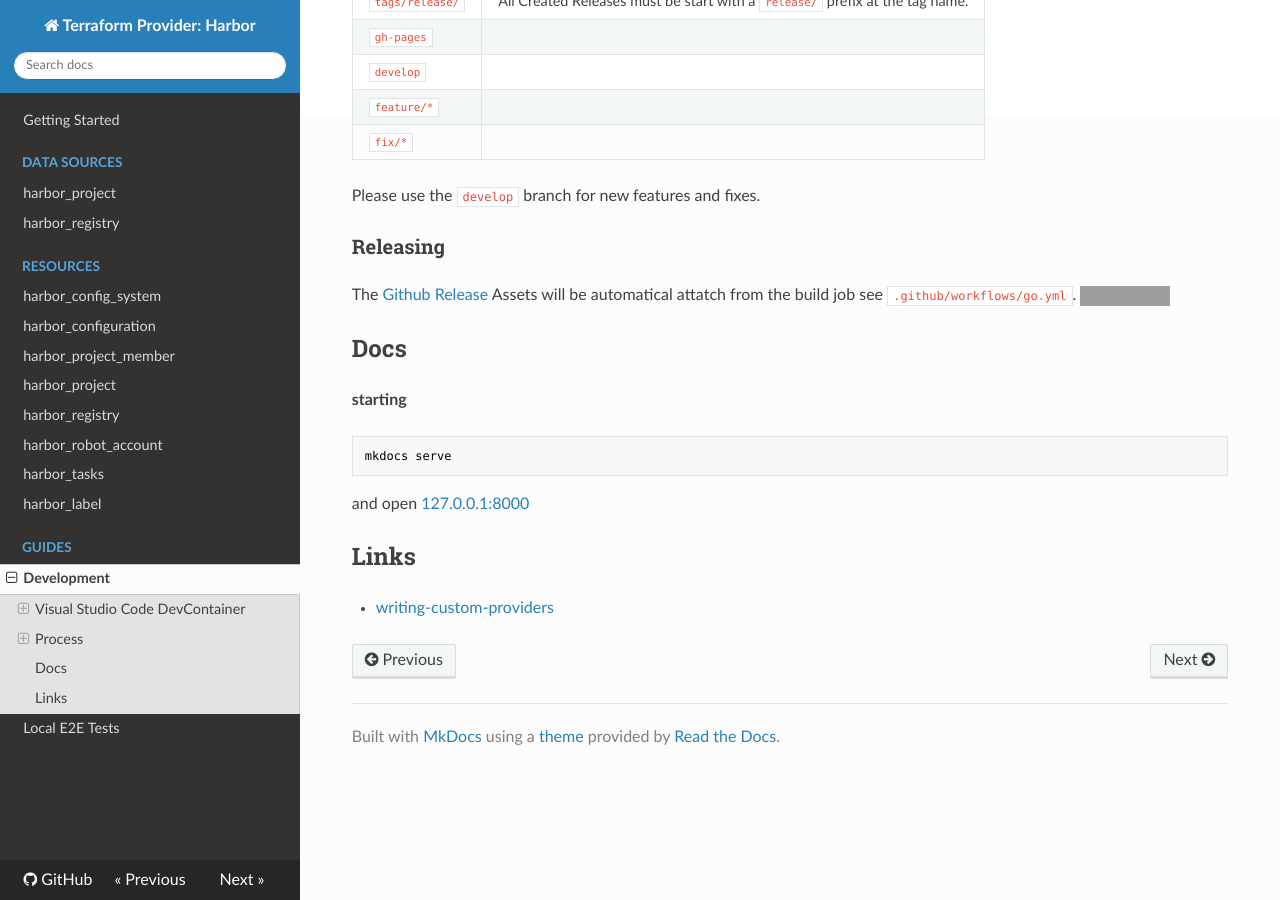
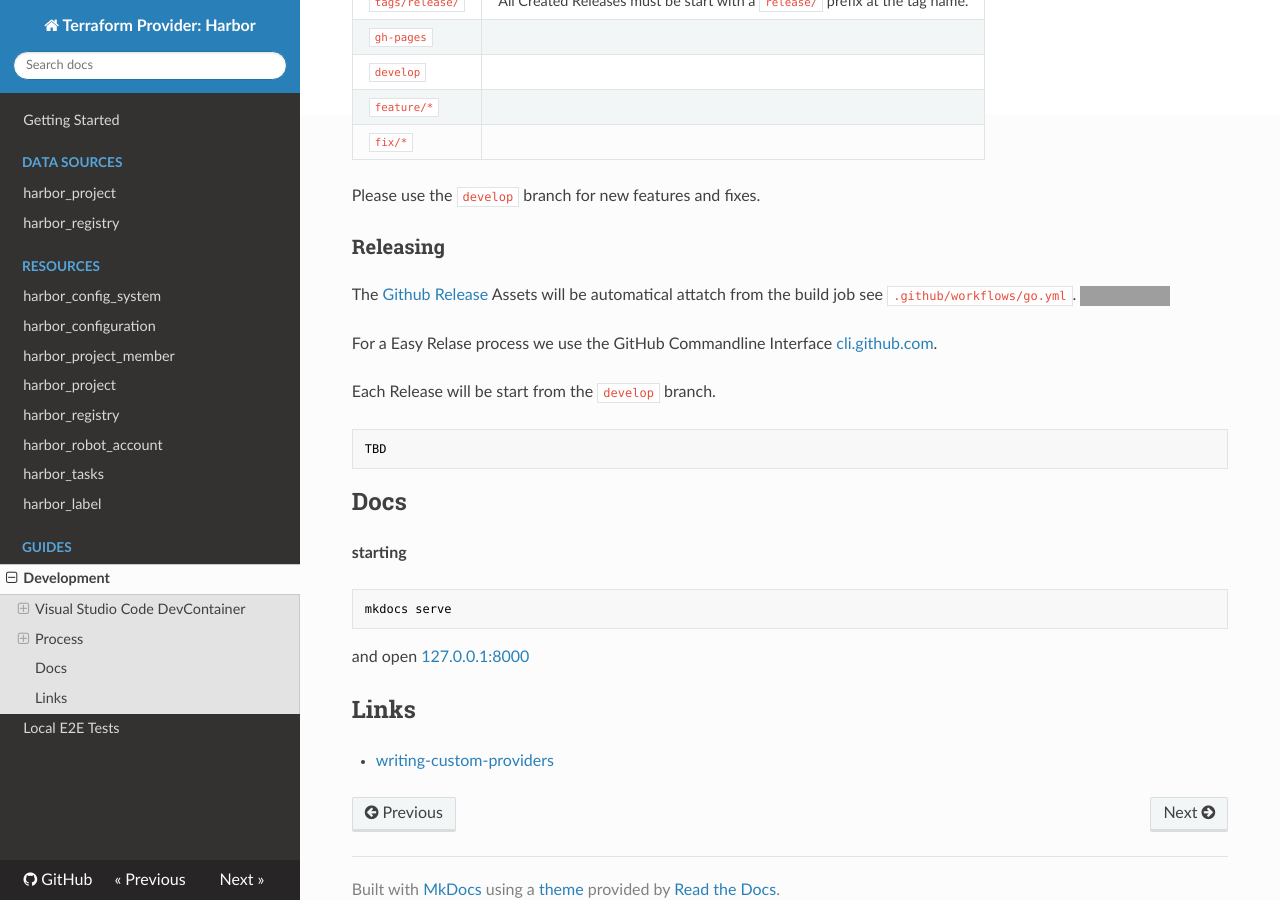
Before and after one commit to nolte/terraform-provider-harbor, an MkDocs documentation site: the page built from docs/guides/development.md, in a window 1280 px wide and 900 px high, scrolled down 785 px. Built offline with MkDocs 1.6.1, drawn with Linux system fonts in a browser that asks for light colours; nearby versions of some CDN libraries; grey boxes are pictures that could not be loaded.

Commit message:
update release docs

````diff
--- a/docs/guides/development.md
+++ b/docs/guides/development.md
@@ -42,6 +42,13 @@
 The [Github Release](https://github.com/nolte/terraform-provider-harbor/releases) Assets will be automatical attatch from the build job see ```.github/workflows/go.yml```.
 ![Go](https://github.com/nolte/terraform-provider-harbor/workflows/Go/badge.svg?branch=master)
 
+For a Easy Relase process we use the GitHub Commandline Interface [cli.github.com](https://cli.github.com/manual/).
+
+Each Release will be start from the ```develop``` branch.
+
+```sh
+TBD
+```
 
 ## Docs
 
````
